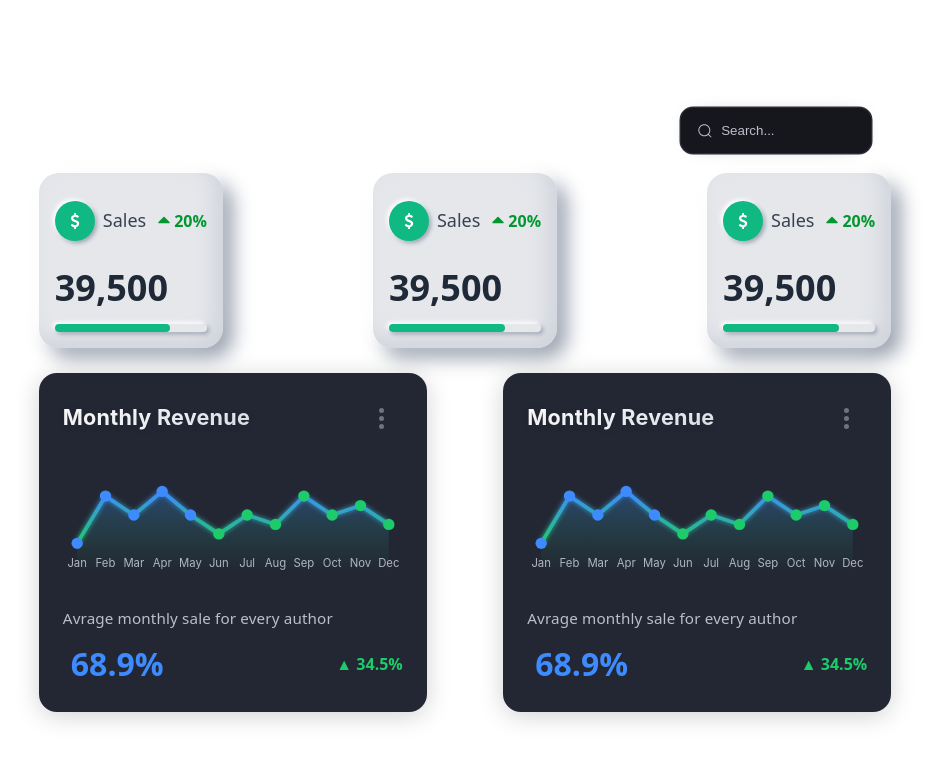
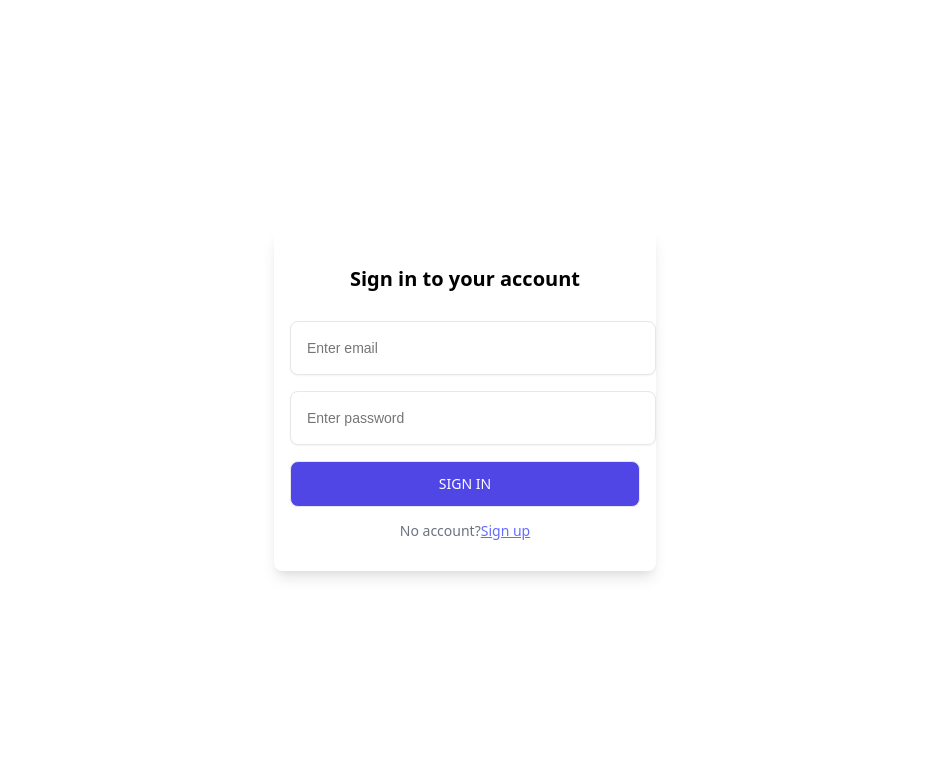
Before and after one commit to NimeshaMadurangi/OMS, a React (Vite) app in the folder front-oms/oms-front/: page / in a window 1280 px wide. Shown: the top 762 px of the page, without its empty margins (175-1118 px from the left). Built offline with nearby package versions, Linux system fonts and the light colour scheme.

Commit message:
correct mistakes

```diff
--- a/front-oms/oms-front/package.json
+++ b/front-oms/oms-front/package.json
@@ -11,7 +11,8 @@
   },
   "dependencies": {
     "react": "^19.1.0",
-    "react-dom": "^19.1.0"
+    "react-dom": "^19.1.0",
+    "react-router-dom": "^7.7.1"
   },
   "devDependencies": {
     "@eslint/js": "^9.30.1",
--- a/front-oms/oms-front/src/App.jsx
+++ b/front-oms/oms-front/src/App.jsx
@@ -1,14 +1,17 @@
 import "./App.css"
 
-// import Login from "./components/LoginComponent/Login"
-import Dashboard from "./components/DashboardComponent/Dashboard"
+import { BrowserRouter as Router, Routes, Route } from "react-router-dom"
+import Login from "./components/LoginComponent/Login"
+import AppRoutes from "./AppRoutes"
 
 function App() {
   return (
-    <div>
-      {/* <Login /> */}
-      <Dashboard />
-    </div>
+    <Router>
+      <Routes>
+        <Route path="/" exact element={<Login />} />
+        <Route path="*" exact element={<AppRoutes />} />
+      </Routes>
+    </Router>
   )
 }
 
--- /dev/null
+++ b/front-oms/oms-front/src/AppRoutes.jsx
@@ -0,0 +1,17 @@
+import { Routes, Route } from "react-router-dom"
+
+import Dashboard from "./components/DashboardComponent/Dashboard"
+
+function AppRoutes() {
+  return (
+    <div>
+      <Routes>
+        <Route>
+          <Route path="/dashboard" exact element={<Dashboard />} />
+        </Route>
+      </Routes>
+    </div>
+  )
+}
+
+export default AppRoutes
--- a/front-oms/oms-front/src/components/DashboardComponent/CountCard/CountCard.jsx
+++ b/front-oms/oms-front/src/components/DashboardComponent/CountCard/CountCard.jsx
@@ -2,8 +2,8 @@ import "./CountCard.css"
 
 function CountCard() {
   return (
-    <div class="card">
-      <div class="title">
+    <div className="card">
+      <div className="title">
         <span>
           <svg
             width="20"
@@ -15,8 +15,8 @@ function CountCard() {
             <path d="M1362 1185q0 153-99.5 263.5t-258.5 136.5v175q0 14-9 23t-23 9h-135q-13 0-22.5-9.5t-9.5-22.5v-175q-66-9-127.5-31t-101.5-44.5-74-48-46.5-37.5-17.5-18q-17-21-2-41l103-135q7-10 23-12 15-2 24 9l2 2q113 99 243 125 37 8 74 8 81 0 142.5-43t61.5-122q0-28-15-53t-33.5-42-58.5-37.5-66-32-80-32.5q-39-16-61.5-25t-61.5-26.5-62.5-31-56.5-35.5-53.5-42.5-43.5-49-35.5-58-21-66.5-8.5-78q0-138 98-242t255-134v-180q0-13 9.5-22.5t22.5-9.5h135q14 0 23 9t9 23v176q57 6 110.5 23t87 33.5 63.5 37.5 39 29 15 14q17 18 5 38l-81 146q-8 15-23 16-14 3-27-7-3-3-14.5-12t-39-26.5-58.5-32-74.5-26-85.5-11.5q-95 0-155 43t-60 111q0 26 8.5 48t29.5 41.5 39.5 33 56 31 60.5 27 70 27.5q53 20 81 31.5t76 35 75.5 42.5 62 50 53 63.5 31.5 76.5 13 94z"></path>
           </svg>
         </span>
-        <p class="title-text">Sales</p>
-        <p class="percent">
+        <p className="title-text">Sales</p>
+        <p className="percent">
           <svg
             xmlns="http://www.w3.org/2000/svg"
             viewBox="0 0 1792 1792"
@@ -29,11 +29,11 @@ function CountCard() {
           20%
         </p>
       </div>
-      <div class="data">
+      <div className="data">
         <p>39,500</p>
 
-        <div class="range">
-          <div class="fill"></div>
+        <div className="range">
+          <div className="fill"></div>
         </div>
       </div>
     </div>
--- a/front-oms/oms-front/src/components/DashboardComponent/MonthlyChart/MonthlyChart.jsx
+++ b/front-oms/oms-front/src/components/DashboardComponent/MonthlyChart/MonthlyChart.jsx
@@ -3,25 +3,25 @@ import "./MonthlyChart.css"
 function MonthlyChart() {
   return (
     <div>
-      <div class="stat-card">
-        <div class="stat-card-header">
-          <div class="stat-card-title">Monthly Revenue</div>
-          <div class="menu-wrapper">
-            <input class="menu-toggle" id="menu-toggle" type="checkbox" />
-            <label class="menu-dots" for="menu-toggle">
+      <div className="stat-card">
+        <div className="stat-card-header">
+          <div className="stat-card-title">Monthly Revenue</div>
+          <div className="menu-wrapper">
+            <input className="menu-toggle" id="menu-toggle" type="checkbox" />
+            <label className="menu-dots" for="menu-toggle">
               <span></span>
               <span></span>
               <span></span>
             </label>
-            <div class="menu-select">
+            <div className="menu-select">
               <div>View</div>
               <div>Edit</div>
               <div>Delete</div>
             </div>
           </div>
         </div>
-        <div class="stat-card-chart">
-          <svg class="linechart" viewBox="0 0 360 120">
+        <div className="stat-card-chart">
+          <svg className="linechart" viewBox="0 0 360 120">
             <defs>
               <linearGradient y2="1" x2="0" y1="0" x1="0" id="lineGradient">
                 <stop stop-color="#3d8bff" offset="0%"></stop>
@@ -74,9 +74,9 @@ function MonthlyChart() {
               stroke="url(#lineGradient)"
               fill="none"
             ></polyline>
-            <g class="dot-group">
+            <g className="dot-group">
               <circle fill="#3d8bff" r="6" cy="90" cx="15"></circle>
-              <g class="tooltip">
+              <g className="tooltip">
                 <rect
                   opacity="0.92"
                   fill="#232733"
@@ -98,9 +98,9 @@ function MonthlyChart() {
                 </text>
               </g>
             </g>
-            <g class="dot-group">
+            <g className="dot-group">
               <circle fill="#3d8bff" r="6" cy="40" cx="45"></circle>
-              <g class="tooltip">
+              <g className="tooltip">
                 <rect
                   opacity="0.92"
                   fill="#232733"
@@ -122,9 +122,9 @@ function MonthlyChart() {
                 </text>
               </g>
             </g>
-            <g class="dot-group">
+            <g className="dot-group">
               <circle fill="#3d8bff" r="6" cy="60" cx="75"></circle>
-              <g class="tooltip">
+              <g className="tooltip">
                 <rect
                   opacity="0.92"
                   fill="#232733"
@@ -146,9 +146,9 @@ function MonthlyChart() {
                 </text>
               </g>
             </g>
-            <g class="dot-group">
+            <g className="dot-group">
               <circle fill="#3d8bff" r="6" cy="35" cx="105"></circle>
-              <g class="tooltip">
+              <g className="tooltip">
                 <rect
                   opacity="0.92"
                   fill="#232733"
@@ -170,9 +170,9 @@ function MonthlyChart() {
                 </text>
               </g>
             </g>
-            <g class="dot-group">
+            <g className="dot-group">
               <circle fill="#3d8bff" r="6" cy="60" cx="135"></circle>
-              <g class="tooltip">
+              <g className="tooltip">
                 <rect
                   opacity="0.92"
                   fill="#232733"
@@ -194,9 +194,9 @@ function MonthlyChart() {
                 </text>
               </g>
             </g>
-            <g class="dot-group">
+            <g className="dot-group">
               <circle fill="#1ecb6b" r="6" cy="80" cx="165"></circle>
-              <g class="tooltip">
+              <g className="tooltip">
                 <rect
                   opacity="0.92"
                   fill="#232733"
@@ -218,9 +218,9 @@ function MonthlyChart() {
                 </text>
               </g>
             </g>
-            <g class="dot-group">
+            <g className="dot-group">
               <circle fill="#1ecb6b" r="6" cy="60" cx="195"></circle>
-              <g class="tooltip">
+              <g className="tooltip">
                 <rect
                   opacity="0.92"
                   fill="#232733"
@@ -242,9 +242,9 @@ function MonthlyChart() {
                 </text>
               </g>
             </g>
-            <g class="dot-group">
+            <g className="dot-group">
               <circle fill="#1ecb6b" r="6" cy="70" cx="225"></circle>
-              <g class="tooltip">
+              <g className="tooltip">
                 <rect
                   opacity="0.92"
                   fill="#232733"
@@ -266,9 +266,9 @@ function MonthlyChart() {
                 </text>
               </g>
             </g>
-            <g class="dot-group">
+            <g className="dot-group">
               <circle fill="#1ecb6b" r="6" cy="40" cx="255"></circle>
-              <g class="tooltip">
+              <g className="tooltip">
                 <rect
                   opacity="0.92"
                   fill="#232733"
@@ -290,9 +290,9 @@ function MonthlyChart() {
                 </text>
               </g>
             </g>
-            <g class="dot-group">
+            <g className="dot-group">
               <circle fill="#1ecb6b" r="6" cy="60" cx="285"></circle>
-              <g class="tooltip">
+              <g className="tooltip">
                 <rect
                   opacity="0.92"
                   fill="#232733"
@@ -314,9 +314,9 @@ function MonthlyChart() {
                 </text>
               </g>
             </g>
-            <g class="dot-group">
+            <g className="dot-group">
               <circle fill="#1ecb6b" r="6" cy="50" cx="315"></circle>
-              <g class="tooltip">
+              <g className="tooltip">
                 <rect
                   opacity="0.92"
                   fill="#232733"
@@ -338,9 +338,9 @@ function MonthlyChart() {
                 </text>
               </g>
             </g>
-            <g class="dot-group">
+            <g className="dot-group">
               <circle fill="#1ecb6b" r="6" cy="70" cx="345"></circle>
-              <g class="tooltip">
+              <g className="tooltip">
                 <rect
                   opacity="0.92"
                   fill="#232733"
@@ -362,7 +362,7 @@ function MonthlyChart() {
                 </text>
               </g>
             </g>
-            <g fill="#b0b6c3" font-size="12" class="x-labels">
+            <g fill="#b0b6c3" font-size="12" className="x-labels">
               <text text-anchor="middle" y="115" x="15">
                 Jan
               </text>
@@ -402,13 +402,13 @@ function MonthlyChart() {
             </g>
           </svg>
         </div>
-        <div class="stat-card-legend">
-          <div class="legend-item">
-            <span>Avrage monthly sale for every author</span>
+        <div className="stat-card-legend">
+          <div className="legend-item">
+            <span>Average monthly sale for every author</span>
           </div>
-          <div class="legend-item">
-            <span class="legend-value">68.9%</span>
-            <span class="legend-change">▲ 34.5%</span>
+          <div className="legend-item">
+            <span className="legend-value">68.9%</span>
+            <span className="legend-change">▲ 34.5%</span>
           </div>
         </div>
       </div>
--- a/front-oms/oms-front/src/components/LoginComponent/Login.jsx
+++ b/front-oms/oms-front/src/components/LoginComponent/Login.jsx
@@ -3,20 +3,20 @@ import "./Login.css"
 function Login() {
   return (
     <div>
-      <form class="form">
-        <p class="form-title">Sign in to your account</p>
-        <div class="input-container">
+      <form className="form">
+        <p className="form-title">Sign in to your account</p>
+        <div className="input-container">
           <input type="email" placeholder="Enter email" />
           <span></span>
         </div>
-        <div class="input-container">
+        <div className="input-container">
           <input type="password" placeholder="Enter password" />
         </div>
-        <button type="submit" class="submit">
+        <button type="submit" className="submit">
           Sign in
         </button>
 
-        <p class="signup-link">
+        <p className="signup-link">
           No account?
           <a href="">Sign up</a>
         </p>
```
Also changed, not shown: 2 other files (tests, documents, lock files or other folders).
